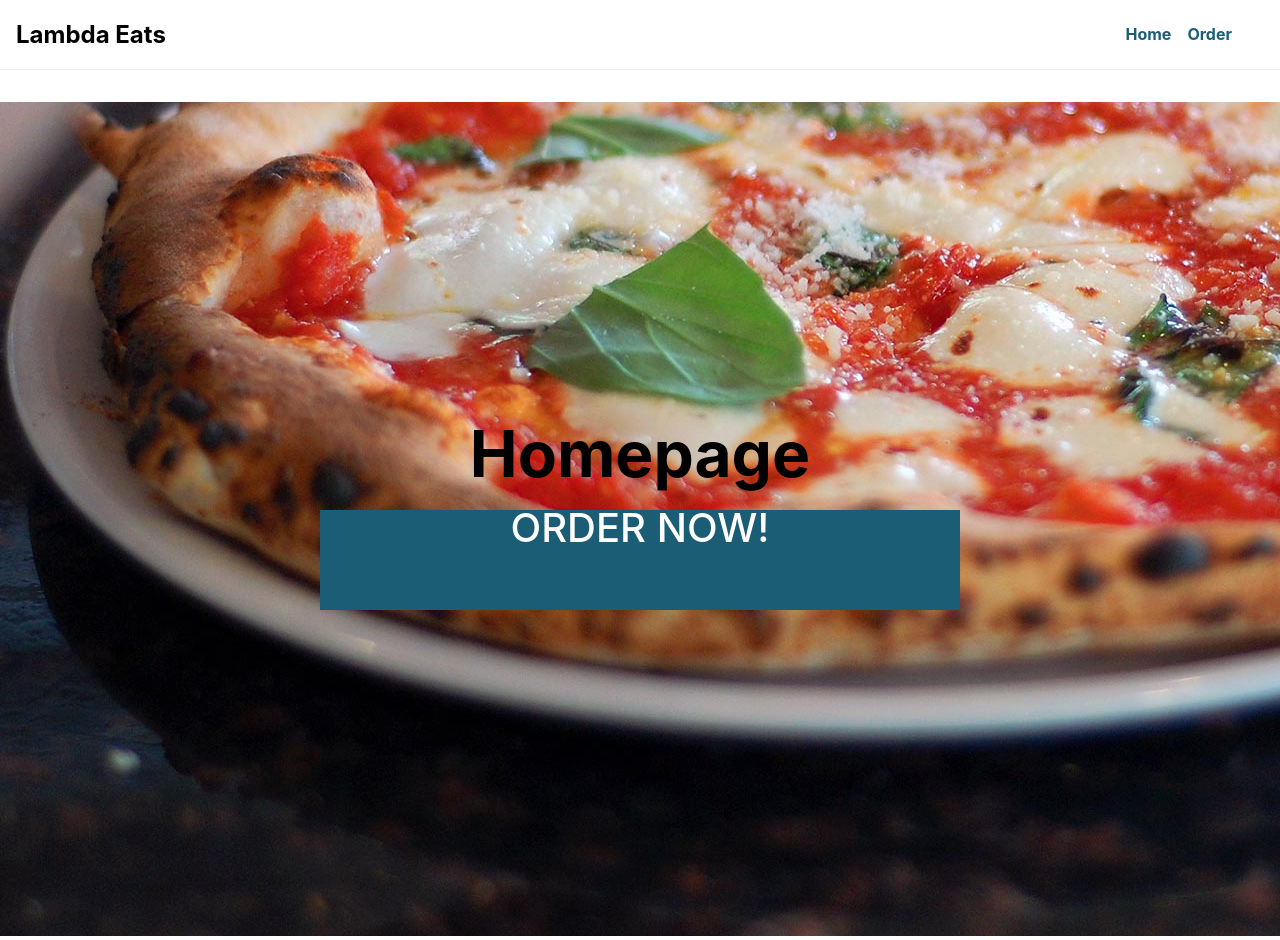
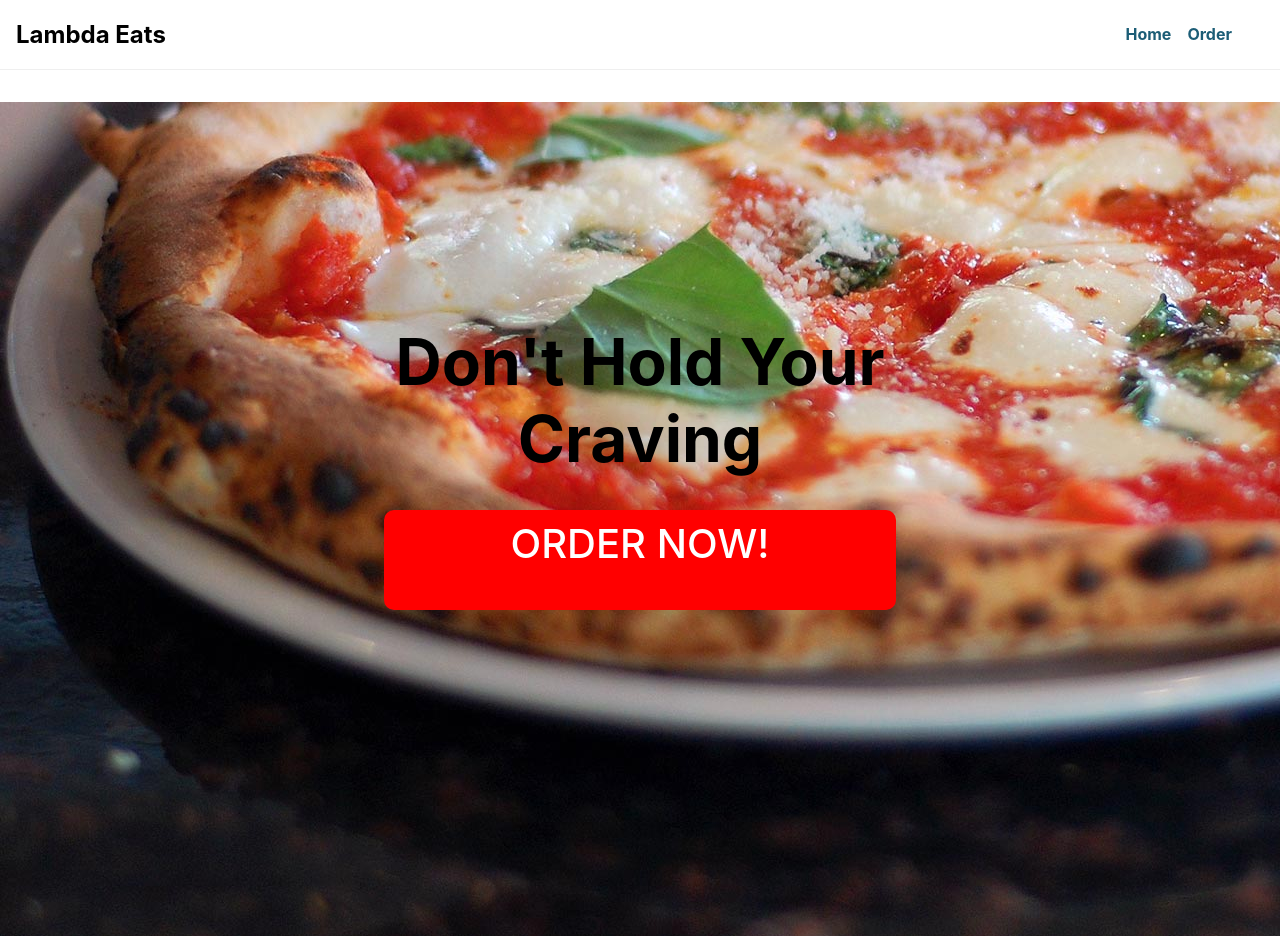
Before and after one commit to bloominstituteoftechnology/Sprint-Challenge-Lambda-Eats-starter, a React (Create React App) app: page / in a window 1280 px wide. Shown: the top 940 px of the page. Built offline with nearby package versions, Linux system fonts and the light colour scheme.

Commit message:
finished adding more styles and implement pause to cypress so user can can take time on testing

```diff
--- a/src/components/homepage/Homepage.component.js
+++ b/src/components/homepage/Homepage.component.js
@@ -10,7 +10,7 @@ const Homepage = () => {
 
     return(
         <>
-            <h2>Homepage</h2>
+            <h2>Don't Hold Your Craving</h2>
             <img
                 className="PizzaImg"
                 src={Pizza}
--- a/src/components/homepage/Homepage.styles.css
+++ b/src/components/homepage/Homepage.styles.css
@@ -1,7 +1,9 @@
 h2{
+    margin: 0 auto;
     text-align: center;
     font-size: 4rem;
     position: absolute;
+    width: 50%;
     top: 50%;
     left: 50%;
     transform: translate(-50%, -50%);
@@ -11,7 +13,7 @@ a.OrderButton {
     font-size: 2.5rem;
     position: absolute;
     top: 70%;
-    width: 50%;
+    width: 40%;
     left: 50%;
     text-decoration: none;
     transform: translate(-50%, -50%);
@@ -19,14 +21,14 @@ a.OrderButton {
     box-sizing: border-box;
     margin: 0 auto;
     border: none;
-    /* border-radius: 2px; */
-    padding: 0 16px;
+    border-radius: 10px;
+    padding:16px;
     vertical-align: middle;
     text-align: center;
     text-overflow: ellipsis;
     text-transform: uppercase;
     color: #fff;
-    background-color: #1c5d76;
+    background-color: red;
     font-weight: 500;
     line-height: 36px;
     height: 100px;
```
Also changed, not shown: 2 other files (tests, documents, lock files or other folders).
